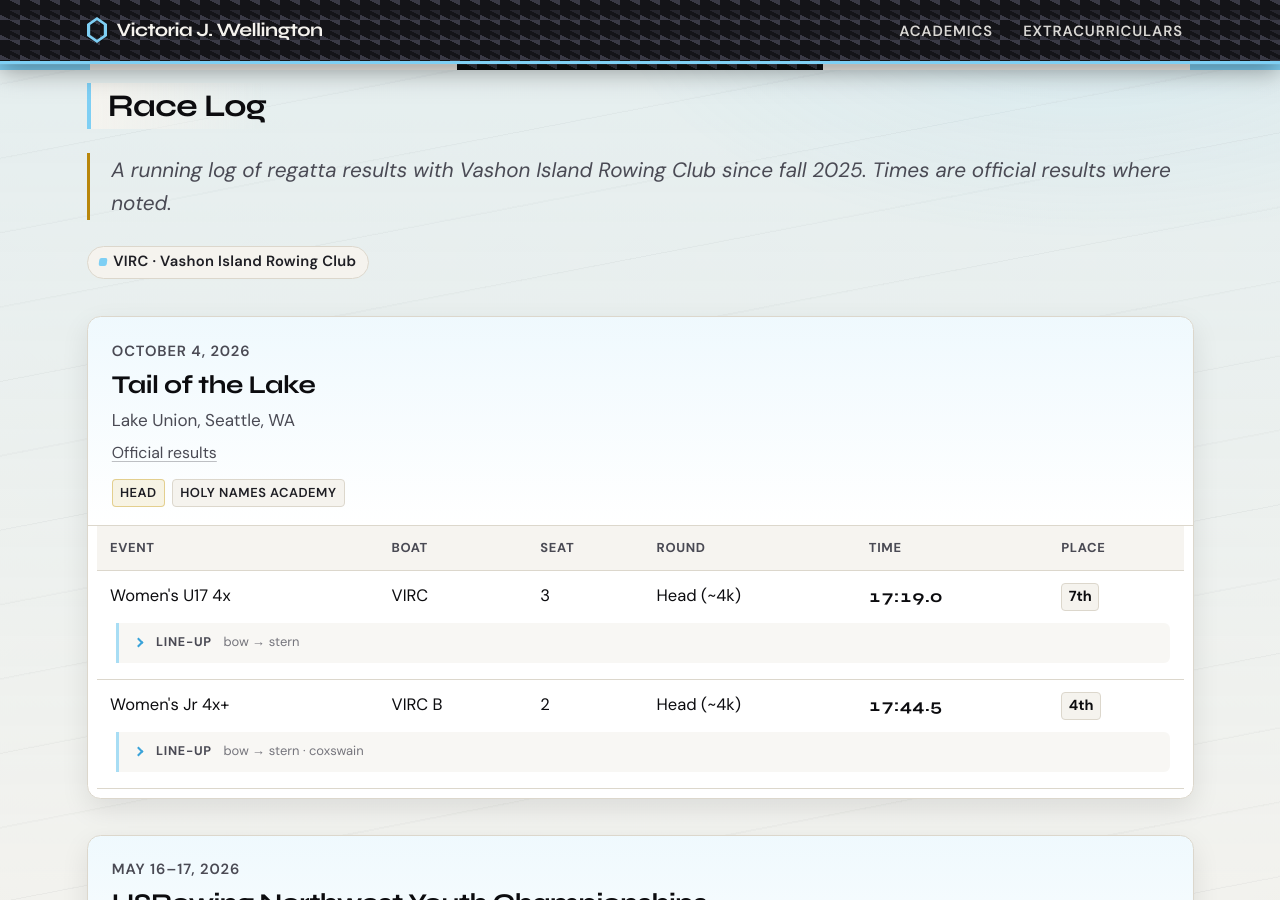
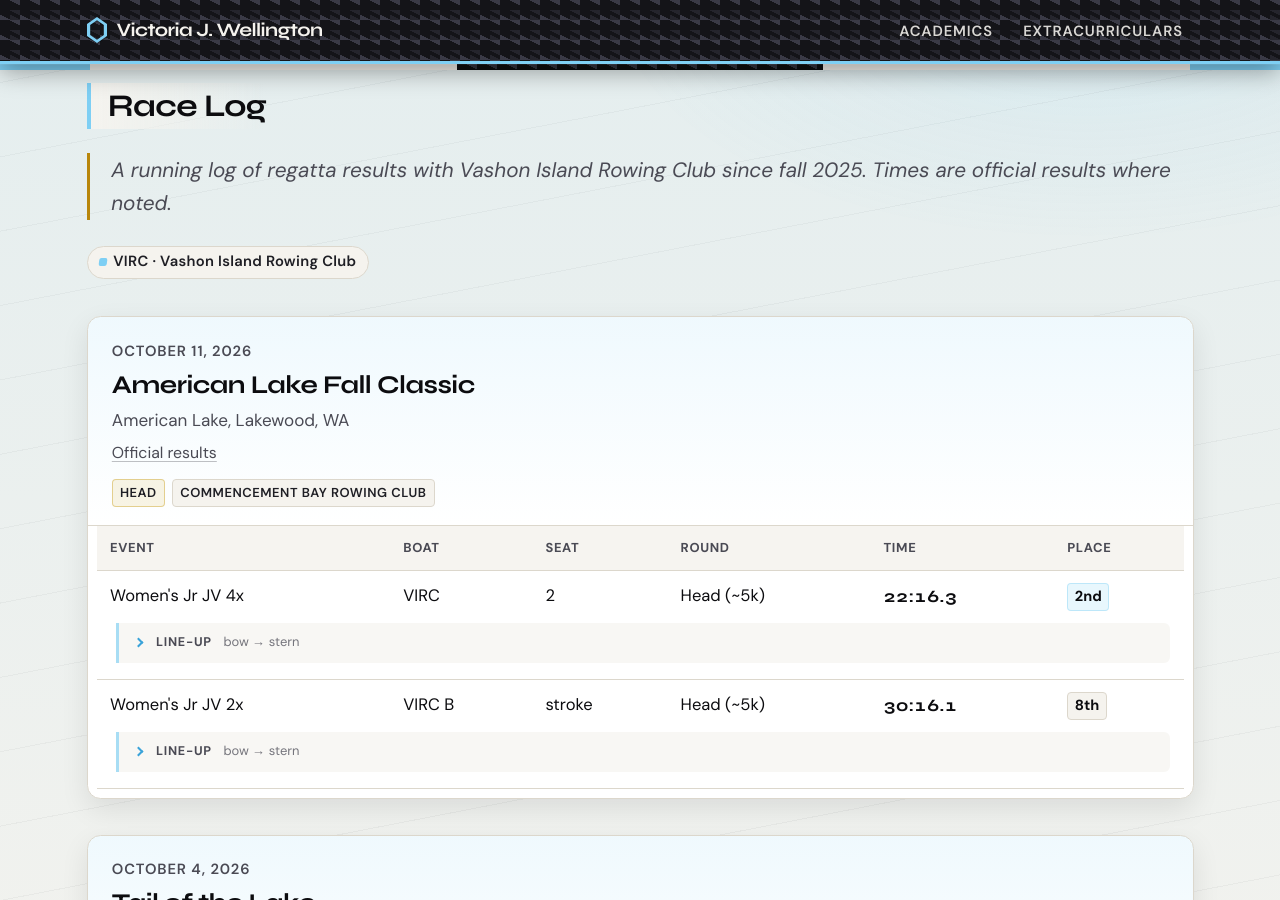
Before and after one commit to thewellington/victoriajwellington.com, a Jekyll site: the page built from race-log.md, in a window 1280 px wide and 900 px high. Built offline with Jekyll 4.4.1, drawn with Linux system fonts in a browser that asks for light colours.

Commit message:
Add American Lake Fall Classic results to the race log.
Co-authored-by: Cursor <cursoragent@cursor.com>

```diff
--- a/_data/regatta_results.yml
+++ b/_data/regatta_results.yml
@@ -5,6 +5,37 @@ club: Vashon Island Rowing Club
 club_short: VIRC
 
 regattas:
+  - name: American Lake Fall Classic
+    slug: american-lake-fall-classic-2026
+    date: 2026-10-11
+    date_label: October 11, 2026
+    venue: American Lake, Lakewood, WA
+    format: head
+    host: Commencement Bay Rowing Club
+    url: https://www.regattacentral.com/v3/regatta/10131
+    results_url: https://herenow.com/results/21487
+    results:
+      - event: Women's Jr JV 4x
+        boat: VIRC
+        seat: "2"
+        round: Head (~5k)
+        time: "22:16.3"
+        place: 2
+        crew:
+          - { seat: bow, name: H Shrestha }
+          - { seat: "2", name: V Wellington }
+          - { seat: "3", name: J Ely }
+          - { seat: stroke, name: E Webb }
+      - event: Women's Jr JV 2x
+        boat: VIRC B
+        seat: stroke
+        round: Head (~5k)
+        time: "30:16.1"
+        place: 8
+        crew:
+          - { seat: bow, name: H Shrestha }
+          - { seat: stroke, name: V Wellington }
+
   - name: Tail of the Lake
     slug: tail-of-the-lake-2026
     date: 2026-10-04
--- a/extracurricular.md
+++ b/extracurricular.md
@@ -32,7 +32,7 @@ description: Camp Wabun, rowing, and other commitments outside the classroom.
 <ul class="oar-cta oar-cta--start">
   <li><a href="{{ '/race-log/' | relative_url }}">Race log</a></li>
 </ul>
-<p class="oar-cta__note">Regatta times since fall 2025 &mdash; Tail of the Lake, Vancouver Lake Sprints, Swiftwater Sprints, Northwest Regionals.</p>
+<p class="oar-cta__note">Regatta times since fall 2025 &mdash; American Lake Fall Classic, Tail of the Lake, Vancouver Lake Sprints, Swiftwater Sprints, Northwest Regionals.</p>
 
 ## Wilderness canoe tripping &mdash; Camp Wabun
 
```
